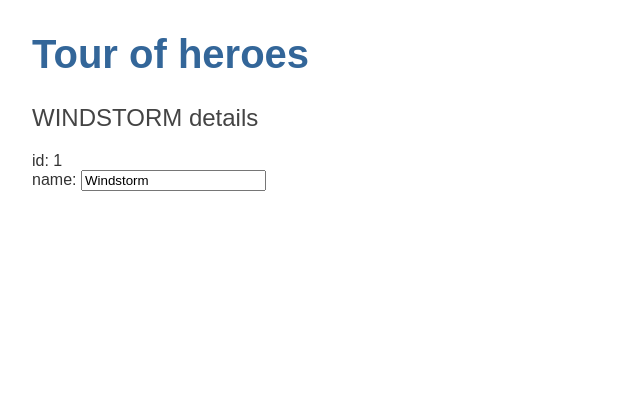
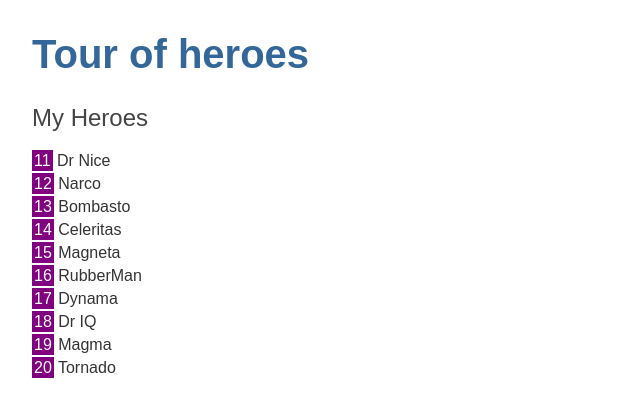
Before and after one commit to MokkaKowalewska/tour-of-heroes, an Angular app: page / in a window 1280 px wide. Shown: the top 416 px of the page, without its empty margins (0-640 px from the left). Built offline with nearby package versions, Linux system fonts and the light colour scheme.

Commit message:
add HEROES array, display heroes list, make list element clickable to show hero details, add styles

```diff
--- a/src/app/heroes/heroes.component.css
+++ b/src/app/heroes/heroes.component.css
@@ -0,0 +1,19 @@
+.heroes {
+    list-style-type: none;
+    padding-left: 0;
+}
+
+.heroes__item {
+    margin: 5px 0;
+    cursor: pointer;
+}
+
+.heroes__item:hover {
+    background: lightpink;
+}
+
+.badge {
+    padding: 2px;
+    background: purple;
+    color: white;
+}
--- a/src/app/heroes/heroes.component.html
+++ b/src/app/heroes/heroes.component.html
@@ -1,7 +1,17 @@
-<h2>{{ hero.name | uppercase}} details</h2>
-<div><span>id: </span>{{hero.id}}</div>
-<div>
-    <label>name:
-        <input [(ngModel)]="hero.name" placeholder="name">
-    </label>
+<h2>My Heroes</h2>
+<ul class="heroes">
+    <li class="heroes__item" *ngFor="let hero of heroes" (click)="onSelect(hero)">
+        <span class="badge">{{hero.id}}</span>
+        {{hero.name}}
+    </li>
+</ul>
+
+<div *ngIf="selectedHero">
+    <h2>{{ selectedHero.name | uppercase}} details</h2>
+    <div><span>id: </span>{{selectedHero.id}}</div>
+    <div>
+        <label>name:
+            <input [(ngModel)]="selectedHero.name" placeholder="name">
+        </label>
+    </div>
 </div>
--- a/src/app/heroes/heroes.component.ts
+++ b/src/app/heroes/heroes.component.ts
@@ -1,5 +1,6 @@
 import { Component, OnInit } from '@angular/core';
 import { Hero } from '../hero';
+import { HEROES } from '../mock-heroes';
 
 @Component({
   selector: 'app-heroes',
@@ -7,14 +8,16 @@ import { Hero } from '../hero';
   styleUrls: ['./heroes.component.css']
 })
 export class HeroesComponent implements OnInit {
-  hero: Hero = {
-    id: 1,
-    name: 'Windstorm'
-  };
+  selectedHero: Hero;
+  heroes = HEROES;
 
   constructor() { }
 
   ngOnInit(): void {
   }
 
+  onSelect(hero: Hero): void {
+    this.selectedHero = hero;
+  }
+
 }
--- a/src/app/mock-heroes.ts
+++ b/src/app/mock-heroes.ts
@@ -0,0 +1,14 @@
+import { Hero } from './hero';
+
+export const HEROES: Hero[] = [
+  { id: 11, name: 'Dr Nice' },
+  { id: 12, name: 'Narco' },
+  { id: 13, name: 'Bombasto' },
+  { id: 14, name: 'Celeritas' },
+  { id: 15, name: 'Magneta' },
+  { id: 16, name: 'RubberMan' },
+  { id: 17, name: 'Dynama' },
+  { id: 18, name: 'Dr IQ' },
+  { id: 19, name: 'Magma' },
+  { id: 20, name: 'Tornado' }
+];
```
